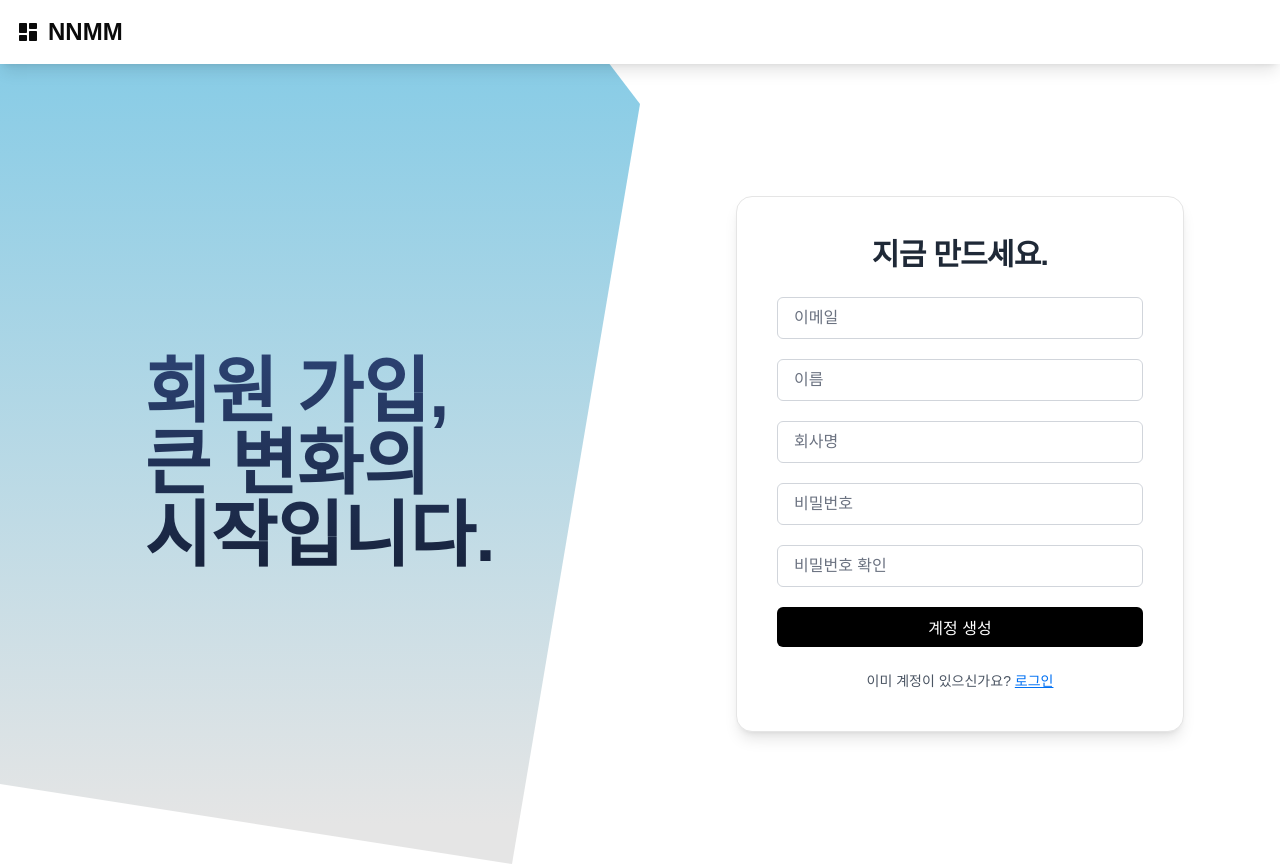
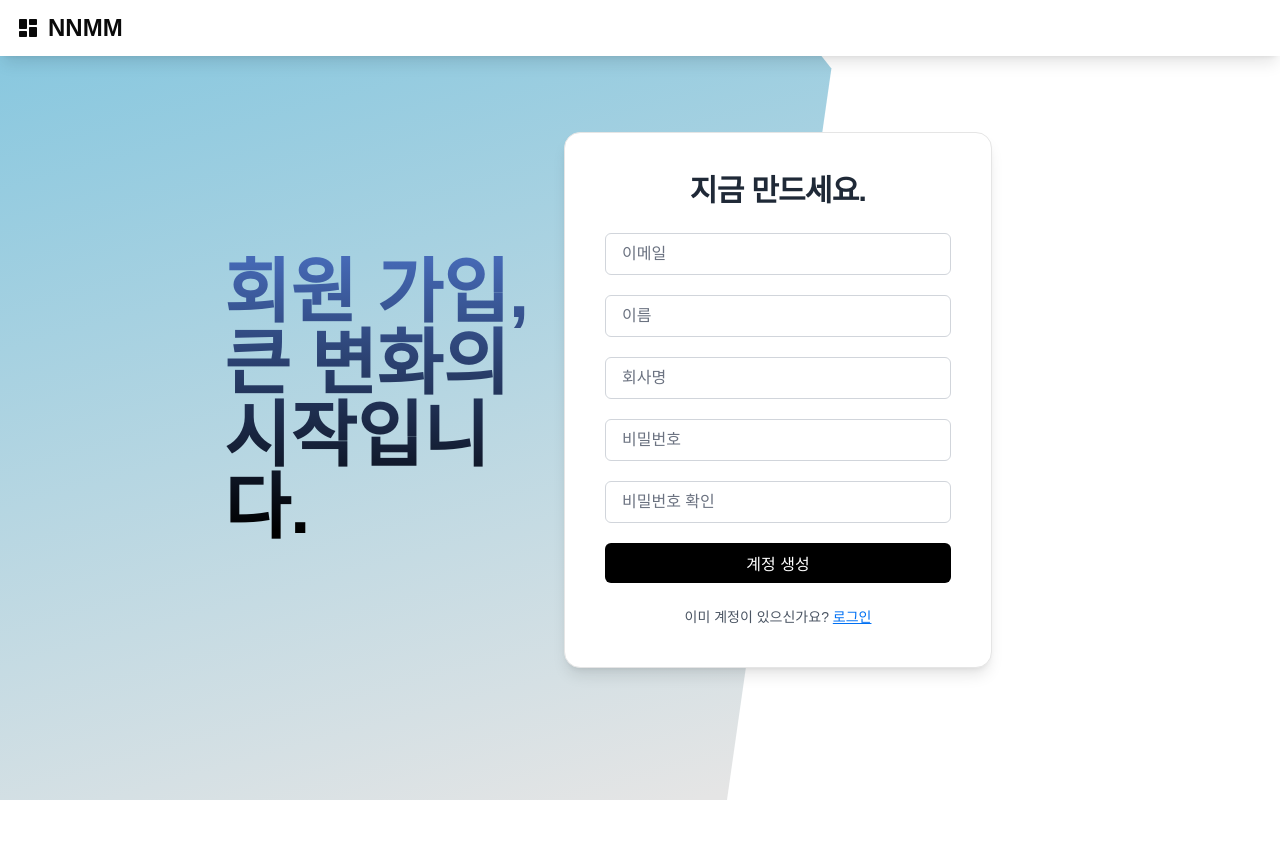
Before and after one commit to rlaDonghwan/NNMM_frontend, a Next.js app: page /signup in a window 1280 px wide. After the commit the page ends 800 px from the top, so only its background shows below. Built offline with nearby package versions, Linux system fonts and the light colour scheme; no server answers.

Commit message:
main, signin, signup 고침

```diff
--- a/app/(main)/layout.tsx
+++ b/app/(main)/layout.tsx
@@ -10,9 +10,9 @@ export const metadata = {
 // 메인 레이아웃은 모든 페이지에 공통적으로 적용되는 레이아웃입니다.
 export default function MainLayout({children}: {children: React.ReactNode}) {
   return (
-    <div className="flex flex-col w-full h-full">
+    <div className="flex flex-col w-full">
       <MainHeader />
-      <div className="flex flex-1">{children}</div>
+      <div className="flex flex-1 mt-14">{children}</div>
     </div>
   )
 }
--- a/components/auth/signin.tsx
+++ b/components/auth/signin.tsx
@@ -81,15 +81,15 @@ export default function SignInForm() {
       <div
         className="absolute w-full h-full"
         style={{
-          clipPath: 'polygon(0% -100%, 50% 5%, 40% 100%, 0% 90%)',
-          background: 'linear-gradient(to bottom, #88CCE6, #E5E5E5 95%)',
-          zIndex: -10
+          height: '100%',
+          background: 'url(/images/sign.svg) no-repeat',
+          zIndex: '-10'
         }}
       />
       {/* 텍스트 영역---------------------------------------------------------------------- */}
       <div className="flex flex-col md:flex-row w-full h-screen justify-center md:justify-between items-center">
         <div
-          className="flex md:min-w-[300px] md:text-7xl text-5xl md:text-start text-center font-apple md:ml-72 ml-0"
+          className="flex md:min-w-[330px] md:text-7xl text-6xl md:text-start text-center font-bold font-apple md:ml-56 ml-0"
           style={{
             background: 'linear-gradient(to bottom, #466AB7, #000000 95%)',
             WebkitBackgroundClip: 'text',
--- a/components/auth/signup.tsx
+++ b/components/auth/signup.tsx
@@ -66,19 +66,19 @@ export default function SignUpForm() {
   }
 
   return (
-    <div className="flex h-screen w-full overflow-hidden">
+    <div className="flex h-full w-full">
       {/* 왼쪽 문구 영역 */}
-      <div className="relative w-[50%] z-0">
       <div
-          className="absolute inset-0"
+        className="absolute w-full h-full"
         style={{
-            clipPath: 'polygon(0% -100%, 100% 5%, 80% 100%, 0% 90%)',
-            background: 'linear-gradient(to bottom, #88CCE6, #E5E5E5 95%)',
-            zIndex: -10
+          height: '100%',
+          background: 'url(/images/sign.svg) no-repeat',
+          zIndex: '-10'
         }}
       />
+      <div className="flex flex-col md:flex-row w-full h-screen justify-center md:justify-between items-center">
         <div
-          className="flex w-full h-full text-7xl font-apple font-bold justify-center items-center"
+          className="flex md:min-w-[340px] md:text-7xl text-6xl md:text-start text-center font-bold font-apple md:ml-56 ml-0"
           style={{
             background: 'linear-gradient(to bottom, #466AB7, #000000 95%)',
             WebkitBackgroundClip: 'text',
@@ -91,15 +91,12 @@ export default function SignUpForm() {
           <br />
           시작입니다.
         </div>
-      </div>
-
         {/* 오른쪽 회원가입 폼 */}
-      <div className="flex w-[50%] items-center justify-center bg-[rgba(255,255,255,0.0)]">
-        <Card className="flex flex-col max-w-md bg-white rounded-2xl shadow-lg p-8 sm:p-10">
+        <div className="flex md:mr-72 mr-0">
+          <Card className="flex flex-col min-w-[407px] max-w-md md:mt-0 mt-8 bg-white rounded-2xl shadow-lg p-8 sm:p-10">
             <CardTitle className="mb-6 text-3xl font-apple text-center text-gray-800">
               지금 만드세요.
             </CardTitle>
-
             {/* 회원가입 폼 */}
             <form onSubmit={createAccount} className="space-y-5">
               <input
@@ -144,7 +141,6 @@ export default function SignUpForm() {
                 {loading ? '계정 생성 중...' : '계정 생성'}
               </button>
             </form>
-
             {/* 로그인 페이지로 이동 링크 */}
             <div className="mt-6 text-sm font-apple text-gray-600 text-center">
               이미 계정이 있으신가요?{' '}
@@ -157,5 +153,6 @@ export default function SignUpForm() {
           </Card>
         </div>
       </div>
+    </div>
   )
 }
--- a/components/layout/MainHeader.tsx
+++ b/components/layout/MainHeader.tsx
@@ -12,7 +12,7 @@ import {
 //메인 페이지 헤더
 export default function MainHeader() {
   return (
-    <NavigationMenu className="flex justify-start min-w-full p-4 bg-white shadow-lg h-14">
+    <NavigationMenu className="fixed justify-start min-w-full p-4 bg-white shadow-lg h-14">
       <NavigationMenuList className="text-2xl font-bold">
         <NavigationMenuLink className="flex flex-row items-center font-apple" href="/">
           <RiDashboardFill className="mr-2" />
```
Also changed, not shown: public/images/sign.svg (added). Lines whose indentation alone changed are shown as unchanged.
